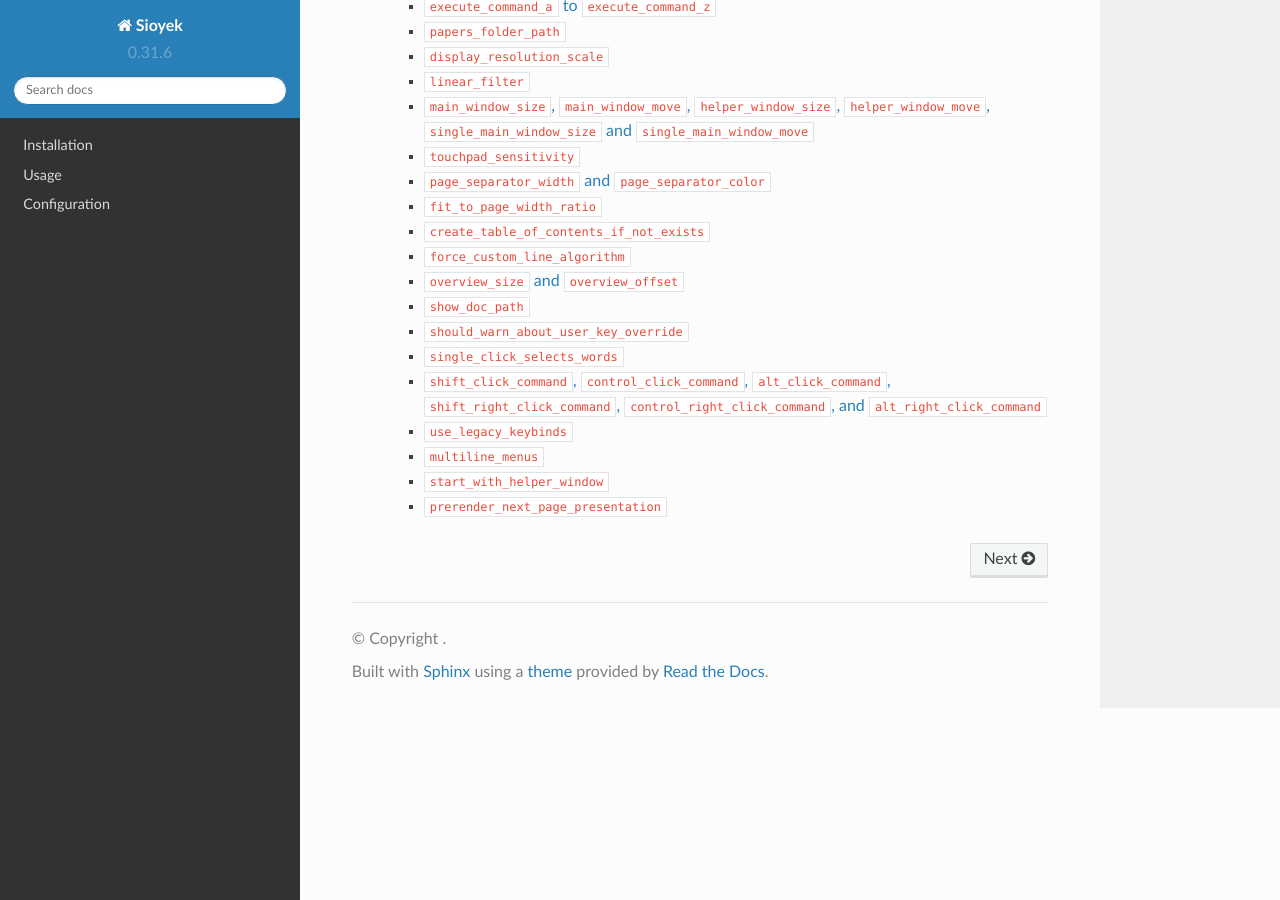
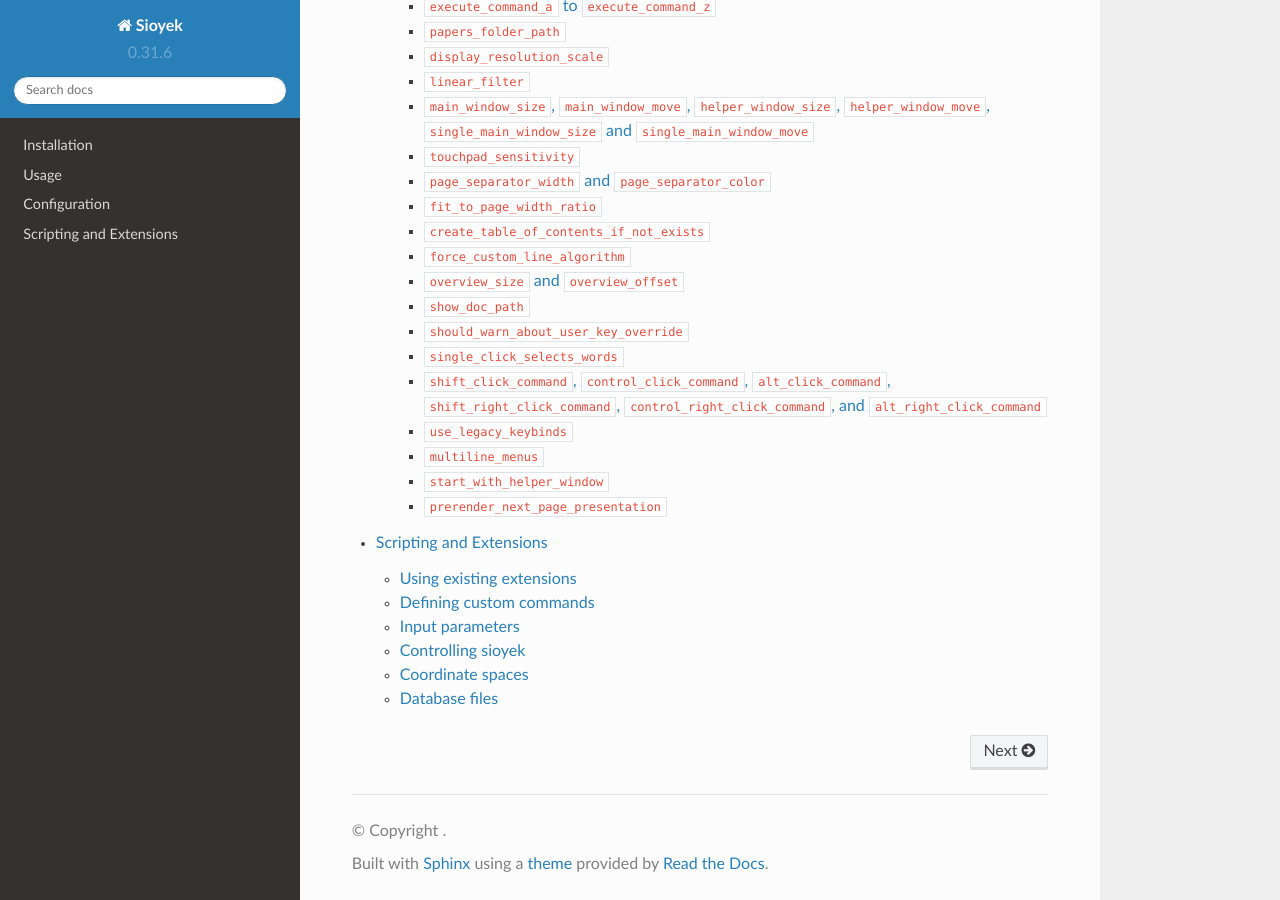
Before and after one commit to ahrm/sioyek-documentation, a Sphinx documentation site: the page built from docs/source/index.rst, in a window 1280 px wide and 900 px high, scrolled down 2002 px. Built offline with Sphinx 7.4.7 and the Read the Docs theme 2.0.0, drawn with Linux system fonts in a browser that asks for light colours; some of the changed lines change nothing that is shown.

Commit message:
Add scripting documentation

```diff
--- a/docs/source/index.rst
+++ b/docs/source/index.rst
@@ -11,3 +11,4 @@
    installation
    usage
    configuration
+   scripting
--- /dev/null
+++ b/docs/source/scripting.rst
@@ -0,0 +1,191 @@
+Scripting and Extensions
+========================
+
+Using existing extensions
+-------------------------
+Before writing your own extensions, you should check out some existing useful extensions in `this repository <https://github.com/ahrm/sioyek-python-extensions>`_, along with instructions on how to enable them in sioyek.
+
+Defining custom commands
+------------------------
+Sioyek allows you to define your own custom commands and extensions. For example adding this
+
+.. code-block:: console
+
+   new_command _read_selected_text espeak "%{selected_text}"
+
+to your :code:`prefs_user.config` adds a :code:`_read_selected_text` command to sioyek that read the selected text aloud
+using espeak (of course you have to have espeak executable in your path). Note that custom command names must begin with an underscore so as not to be confused with built-in sioyek commands.
+You can use custom commands the same way you would use sioyek commands. For example you can bind them to keys in your :code:`keys_user.config` like this:
+
+
+.. code-block:: console
+
+   _read_selected_text <C-r>
+
+or you could search and run them using sioyek's command palette.
+
+.. warning::
+   The way we parse :code:`new_command` is very simple: we split the text following the command name by spaces and treat the first part as the name of executable and the rest as parameters. So first of all, you have to escape the spaces in command using backslash. Secondly something like this would not work:
+
+   .. code-block:: console
+
+      new_command _some_command echo "%{file_path}" > somefile.txt
+
+   because we would be executing the :code:`echo` command with three parameters: :code:`%{file_path}`, :code:`>` and :code:`somefile.txt`. So if you want to do a complex command using piping, you would have to first create a script that does the piping and call the script from sioyek.
+
+Input parameters
+----------------
+Sioyek provides the following possible inputs to custom commands:
+
+* :code:`%{file_path}`: expands to current document's full path
+* :code:`%{file_name}`: expands to current document's file name
+* :code:`%{selected_text}`: expands to current selected text
+* :code:`%{line_text}`: expands to text of the current selected line when in sioyek's visual line mode
+* :code:`%{page_number}`: expands to current page number (zero-indexed)
+* :code:`%{command_text}`: If this argument is present in the commands, sioyek prompts the user to enter a text and expands :code:`command_text` to that text.
+* :code:`%{mouse_pos_window}`: exapnds to mouse x and y position in window coordinates in pixels
+* :code:`%{mouse_pos_document}`: expands to the page number and x and y coordinates of the mouse in the page's coordinate system
+* :code:`%{paper_name}`: expands to the paper name under mouse cursor
+* :code:`%{sioyek_path}`: expands to the path of sioyek's executable
+* :code:`%{local_database}`: expands to the path of sioyek's local database file
+* :code:`%{shared_database}`: expands to the path of sioyek's shared database file
+* :code:`%{zoom_level}`: expands to the current document's zoom level
+
+
+.. warning::
+   In some builds of sioyek (for example AppImages), :code:`sioyek_path` does not expands to the correct path of the AppImage. In such cases you would have to just manually replace :code:`%{sioyek_path}` with the absolute path of sioyek's executable.
+
+
+Controlling sioyek
+------------------
+Scripts can also communicate back to sioyek by executing commands. You can execute all sioyek commands from the command line by running:
+
+.. code-block:: console
+
+   sioyek --execute-command command_name
+
+for example to zoom in, you could run:
+
+.. code-block:: console
+
+   sioyek --execute-command zoom_in
+
+You can also run commands that require text/symbol by specifying :code:`execute-command-data`. For example:
+
+.. code-block:: console
+
+   sioyek --execute-command add_bookmark --execute-command-data "this is a bookmark made from command line"
+
+One of the most useful commands for extensions is :code:`set_status_string` which shows the given text in sioyek's statusbar. For example:
+
+.. code-block:: console
+
+   sioyek --execute-command set_status_string --execute-command-data "this is a status message"
+
+you can clear the status message by running :code:`clear_status_string` command:
+
+.. code-block:: console
+
+   sioyek --execute-command clear_status_string
+
+Of course, instead of running these commands manually, you could automate the process by using any programming language capable of executing command line programs. For example, here is a simple translator in python which shows the translated selected text in sioyek's statusbar:
+
+.. code-block:: python
+
+   import sys
+   from googletrans import Translator
+   import subprocess
+
+   if __name__ == '__main__':
+      sioyek_path = sys.argv[1]
+      text = sys.argv[2]
+      translator = Translator()
+      translation = translator.translate(text, dest='en')
+      subprocess.run([sioyek_path, '--execute-command', 'set_status_string', '--execute-command-data', translation.text])
+
+and the corresponding config in :code:`prefs_user.config`:
+
+.. code-block:: console
+
+   new_command _translate python /path/to/translate/script.py "%{sioyek_path}" "%{selected_text}"
+
+We have made a `python wrapper <https://github.com/ahrm/sioyek-python-extensions>`_ around sioyek which makes writing extensions a little easier. You can download it by running:
+
+.. code-block:: console
+
+   pip install sioyek
+
+Using the wrapper, the previous script can be simplified like this:
+
+.. code-block:: python
+
+   import sys
+   from googletrans import Translator
+
+   from sioyek import Sioyek, clean_path
+
+   if __name__ == '__main__':
+      sioyek_path = clean_path(sys.argv[1])
+      text = sys.argv[2]
+      sioyek = Sioyek(sioyek_path)
+      translator = Translator()
+      translation = translator.translate(text, dest='en')
+      sioyek.set_status_string(translation.text)
+
+Coordinate spaces
+-----------------
+
+All coordinates in database files are in "absolute document space", which might be a little confusing. MuPDF, (the PDF engine that we use) uses something that I call "document space" to specify positions in documents which is the following triplet:
+
+* Page number (zero-indexed)
+* x-offset in points relative to the top left of page (1 point = 1/72 inch)
+* y-offset in points relative to the top left of page (1 point = 1/72 inch)
+
+In absolute document space, we conceptually view the document as a list of pages stacked vertically. So we don't have page numbers anymore but the y-offset of previous pages are added, so for example, the following page in document space:
+:code:`(2, 100, 200)` is translated to the following coordinate in absolute document space: :code:`(100, page_height[0] + page_heights[1] + 200)`.
+In order to convert between absolute document space and document space, you can use :code:`to_absolute` and :code:`to_document` functions in https://github.com/ahrm/sioyek-python-extensions/blob/main/src/sioyek/sioyek.py .
+
+Database files
+--------------
+
+Sioyek stores all your data in two simple sqlite database files: :code:`local.db` and :code:`shared.db`. Using :code:`%{local_database}` and :code:`%{shared_database}`, you can
+pass the file path of these database files to your scripts, which are then allowed to read/write data directly to these files.
+
+.. warning::
+   Access to sioyek's local and shared database file is a classic great power/responsibility situation. You could easily wipe out your data if you are not careful. I recommend only adding to database files and deleting only when you know what you are doing.
+
+local database file includes a single table named :code:`document_hash` which maps file paths to their :code:`md5` hash. We later use
+this hash to reference files. This allows us to keep bookmarks/highlights even when the document is moved to another location or even another machine.
+
+Shared database files stores all your bookmarks, highlights, etc. The tables in :code:`shared.db` are:
+
+* :code:`bookmarks`: stores the bookmarks. Fields:
+   * :code:`document_path`: :code:`md5`-hash of the document (from :code:`document_hash` table in :code:`local.db`)
+   * :code:`desc`: the text description of the bookmark
+   * :code:`offset_y`: the y-offset of the bookmark in the absolute document space
+* :code:`highlights`: stores the highlights. Fields:
+   * :code:`document_path`: :code:`md5`-hash of the document
+   * :code:`desc`: highlighted text
+   * :code:`type`: the type of highlight (the symbol used to create the highlight)
+   * :code:`begin_x`: the x-offset of first character of highlight in the absolute document space
+   * :code:`begin_y`: the y-offset of first character of highlight in the absolute document space
+   * :code:`end_x`: the x-offset of last character of highlight in the absolute document space
+   * :code:`end_y`: the y-offset of last character of highlight in the absolute document space
+* :code:`links`: stores the portals (they used to be called links but changed their name so as not to be confused with PDF links). Fields:
+   * :code:`src_document`: :code:`md5`-hash of the source document
+   * :code:`dst_document`: :code:`md5`-hash of the destination document
+   * :code:`src_offset_y`: the y-offset of the source document in absolute document space where portal is located
+   * :code:`dst_offset_x`: the x-offset of the destination of the portal in absolute document space
+   * :code:`dst_offset_y`: the y-offset of the destination of the portal in absolute document space
+   * :code:`dst_zoom_level`: the zoom level of the destination of the portal
+* :code:`marks`: stores the marks:
+   * :code:`document_path`: :code:`md5`-hash of the document
+   * :code:`symbol`: The type of the mark (symbol used to create the mark)
+   * :code:`offset_y`: The y-offset of the mark in absolute document position
+* :code:`opened_books`: stores a list of all opened books along with the current position and zoom level. Fields:
+   * :code:`path`: :code:`md5`-hash of the document
+   * :code:`offset_x`: current x-offset in the document (in absolute document space)
+   * :code:`offset_y`: current x-offset in the document (in absolute document space)
+   * :code:`last_access_time`: last time we accessed this document
+
+For an example of how to use database files in extensions, see `this script <https://github.com/ahrm/sioyek-python-extensions/blob/main/src/sioyek/extract_highlights.py>`_ which extracts the highlights of the current document into a new document and creates portals from this new document to the corresponding locations in the original document.
```
